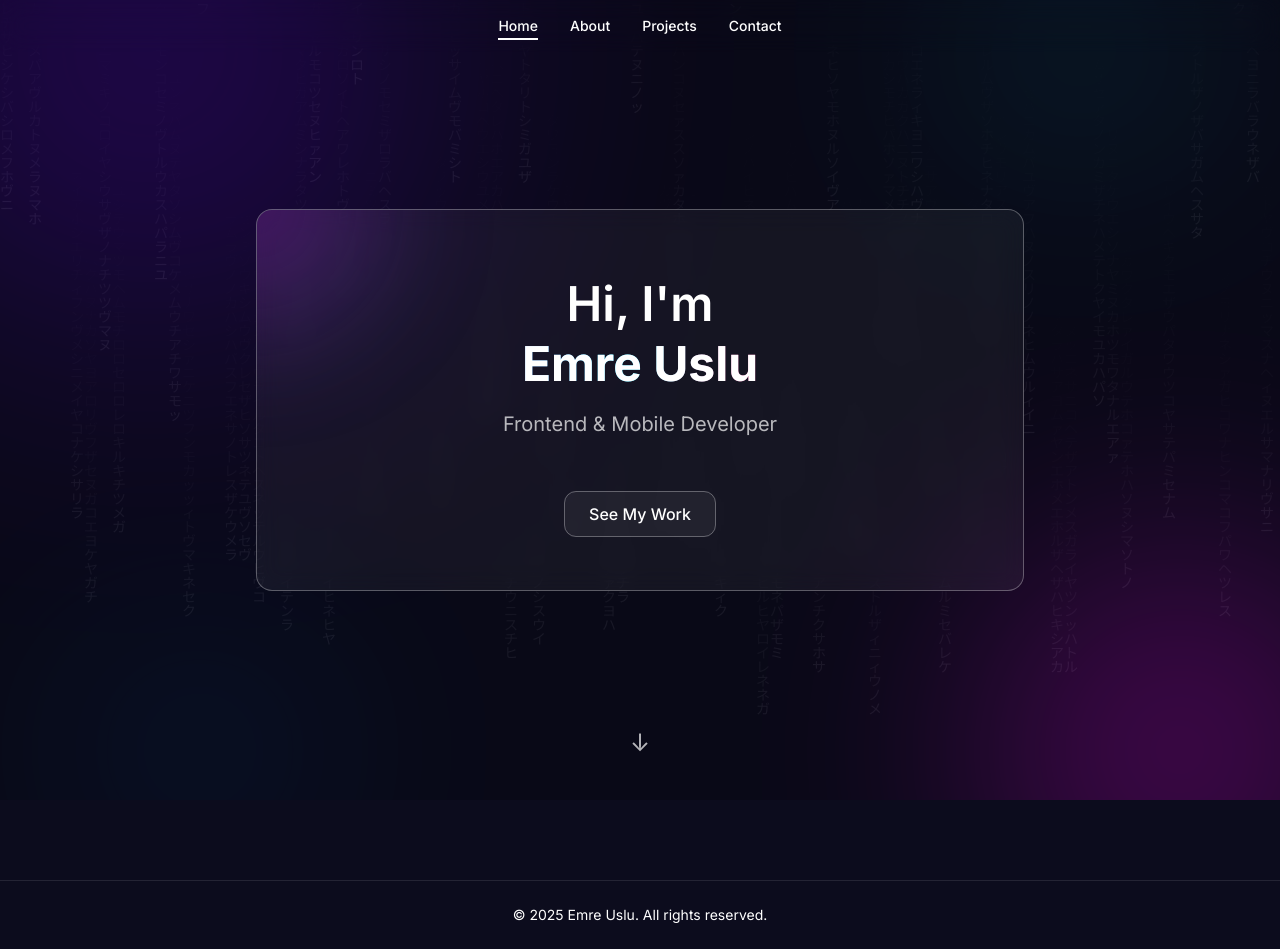
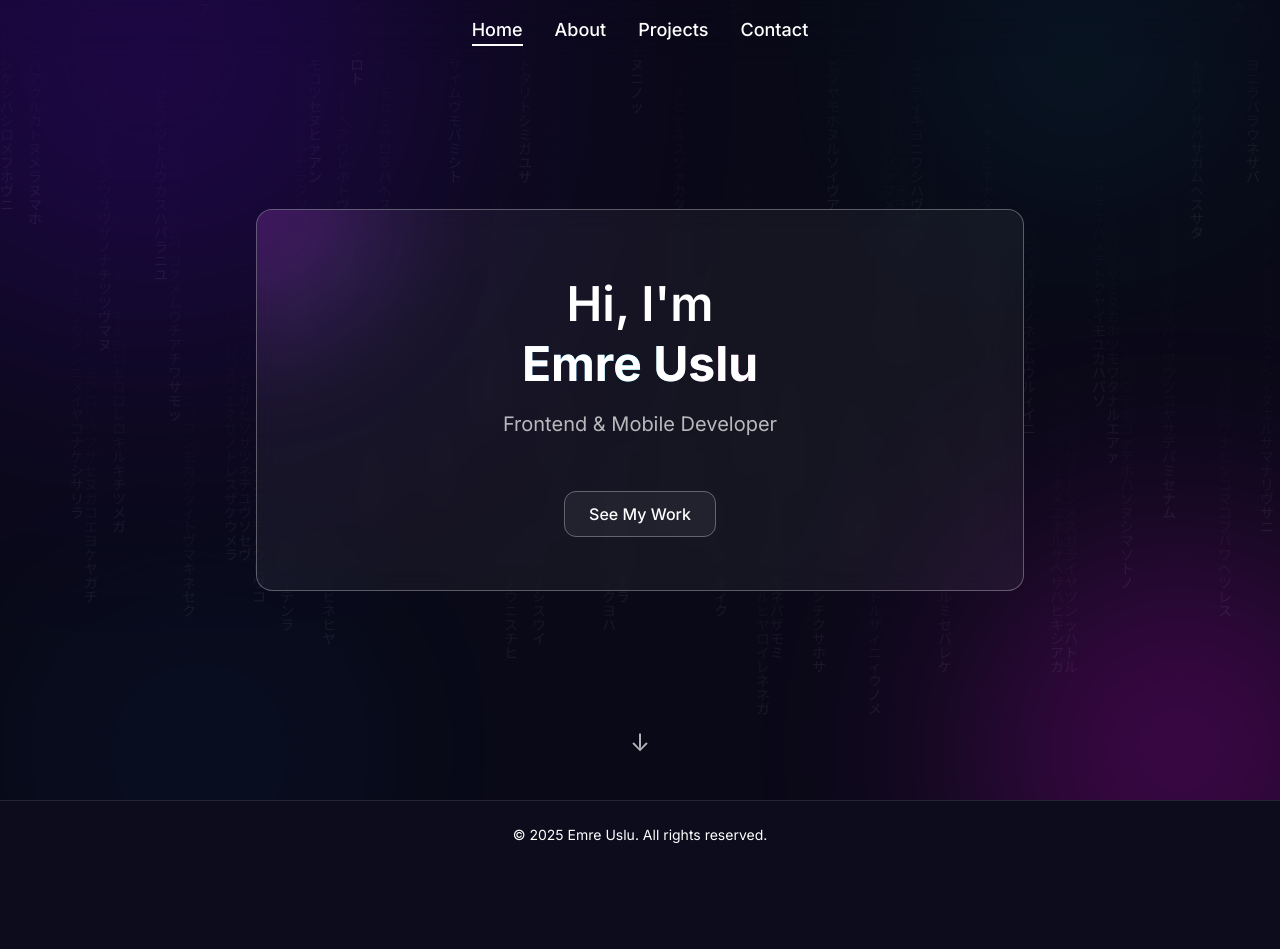
Before and after one commit to rakun256/rakun-portfolio, a Next.js app: page / in a window 1280 px wide. After the commit the page ends 869 px from the top, so only its background shows below. Built offline with nearby package versions, Linux system fonts and the light colour scheme.

Commit message:
Update Navbar and Footer styles for improved layout and visual consistency

```diff
--- a/components/layout/Footer.tsx
+++ b/components/layout/Footer.tsx
@@ -1,6 +1,6 @@
 export default function Footer() {
   return (
-    <footer className="w-full text-center text-sm text-white py-6 mt-20 border-t border-white/10">
+    <footer className="w-full text-center text-sm text-white py-6 border-t border-white/10">
       <p>&copy; {new Date().getFullYear()} Emre Uslu. All rights reserved.</p>
     </footer>
   )
--- a/components/layout/Navbar.tsx
+++ b/components/layout/Navbar.tsx
@@ -15,8 +15,8 @@ export default function Navbar() {
   const pathname = usePathname()
 
   return (
-    <nav className="w-full px-6 py-4 flex justify-center fixed top-0 z-50 bg-background/70 backdrop-blur-md">
-      <ul className="flex space-x-8 text-sm font-medium text-white ">
+    <nav className="w-full px-6 py-4 flex justify-center fixed top-0 z-50 bg-background/70 backdrop-blur-lg">
+      <ul className="flex space-x-8 text-sm md:text-lg  font-medium text-white ">
         {navItems.map((item) => (
           <li key={item.name}>
             <Link
```
